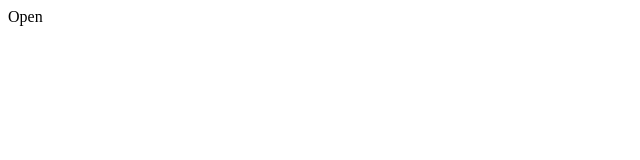
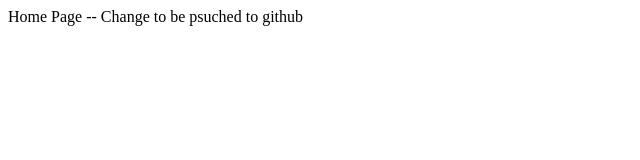
Before and after one commit to JMUCINO/git-demo, a plain HTML site: page web/index.html in a window 1280 px wide. Shown: the whole page, without its empty margins (0-640 px from the left). Drawn offline with Linux system fonts and the light colour scheme.

Commit message:
last update

```diff
--- a/web/index.html
+++ b/web/index.html
@@ -2,7 +2,7 @@
 <html lang="en-US">
 	<head>
 		<meta charset="UTF-8">
-		<tittle>Open</title>
+		<tittle>Home Page -- Change to be psuched to github</title>
 	</head>
 	<body>
 		<nav></nav>
```
